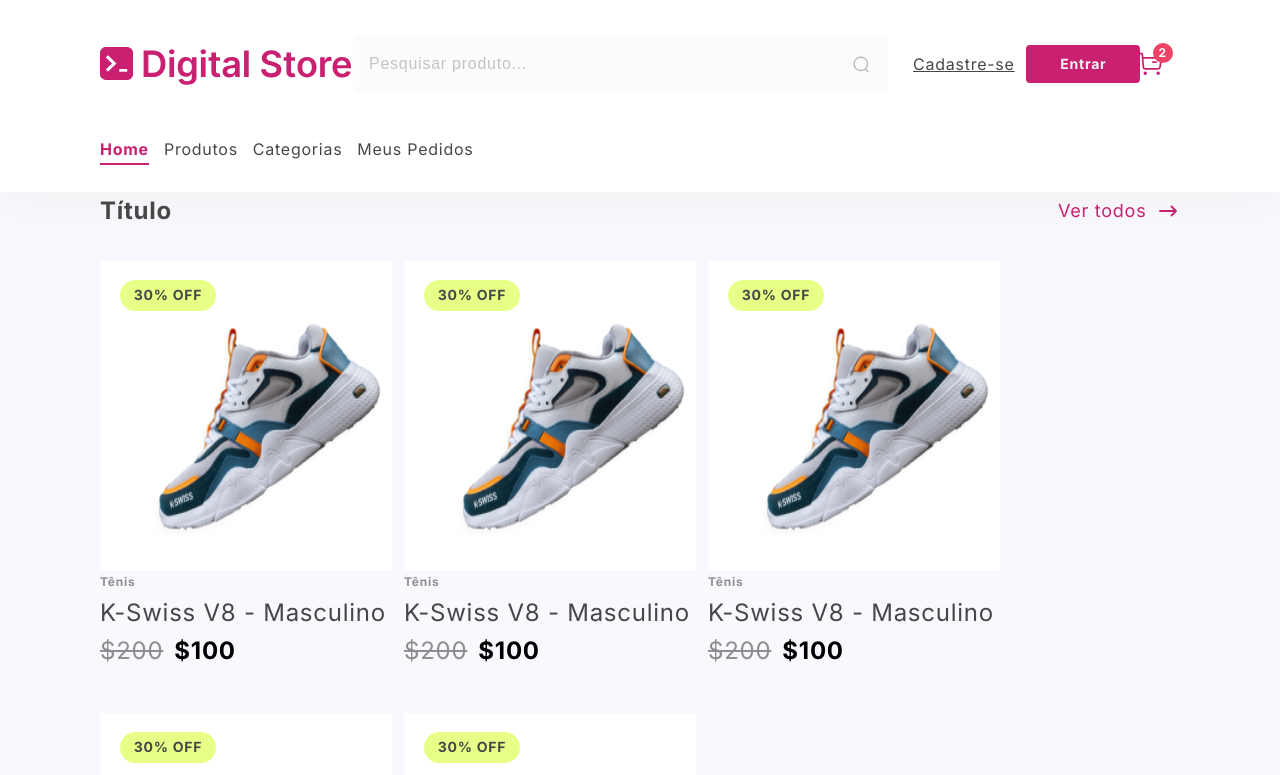
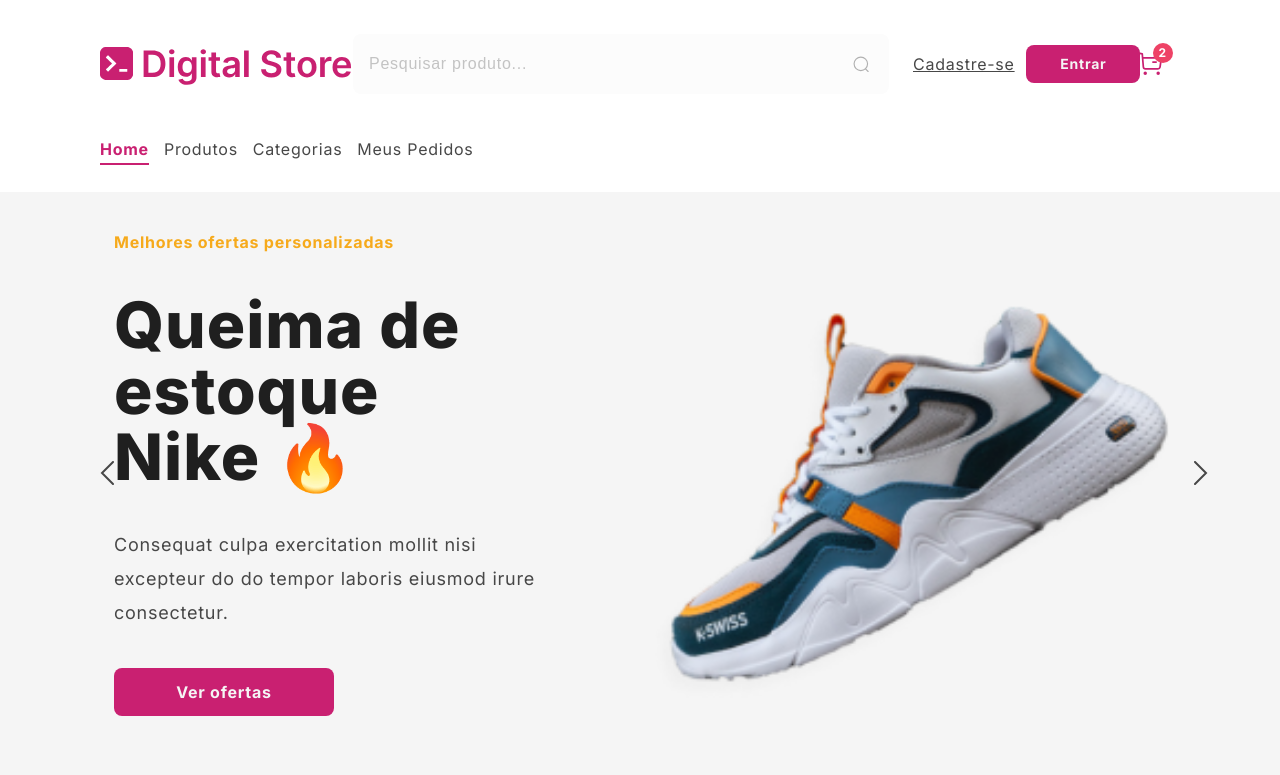
Before and after one commit to fcooantonio/iel-digital-store, a React (Vite) app: page / in a window 1280 px wide. Shown: the top 775 px of the page. Built offline with nearby package versions, Linux system fonts and the light colour scheme.

Commit message:
gallery component base layout done

```diff
--- /dev/null
+++ b/src/components/Gallery.jsx
@@ -0,0 +1,130 @@
+import styled from "styled-components";
+import shoe from "../assets/shoe.png";
+import arrowleft from "../assets/arrow-left.svg";
+import arrowright from "../assets/arrow-right.svg";
+import { Link } from "react-router-dom";
+const Gallery = () => {
+    return (
+        <GalleryContainer>
+            <div>
+                <img src={arrowleft} alt="" />
+                <div>
+                    <div>
+                        <p>
+                            Melhores ofertas personalizadas
+                        </p>
+                        <p>
+                            Queima de estoque Nike 🔥
+                        </p>
+                        <p>
+                            Consequat culpa exercitation mollit nisi excepteur do do tempor laboris eiusmod irure consectetur.
+                        </p>
+                        <Link>Ver ofertas</Link>
+                    </div>
+                    <img src={shoe} alt="" />
+                </div>
+                <img src={arrowright} alt="" />
+            </div>
+            <div>
+                <span></span>
+                <span></span>
+                <span></span>
+                <span></span>
+            </div>
+        </GalleryContainer>
+    );
+}
+
+const GalleryContainer = styled.section`
+    width: 100%;
+    height: 680px;
+    padding: 0 100px;
+    display: flex;
+    align-items: center;
+    justify-content: space-between;
+    flex-direction: column;
+    background-color: var(--color-light-gray-three);
+    & div:nth-child(1) {
+        width: 100%;
+        height: 100%;
+        display: flex;
+        align-items: center;
+        justify-content: space-between;
+        & > img {
+            cursor: pointer;
+        }
+        & div {
+            width: 100%;
+            height: 100%;
+            display: flex;
+            align-items: center;
+            justify-content: space-between;
+            & div {
+                width: 540px;
+                display: flex;
+                align-items: flex-start;
+                justify-content: space-evenly;
+                flex-direction: column;
+                & p:nth-child(1) {
+                    font-size: 1rem;
+                    font-weight: 700;
+                    line-height: 24px;
+                    letter-spacing: 0.75px;
+                    text-align: left;
+                    color: var(--color-warning);
+                }
+                & p:nth-child(2) {
+                    font-size: 4rem;
+                    font-weight: 800;
+                    line-height: 66px;
+                    letter-spacing: 1px;
+                    text-align: left;
+                    color: var(--color-dark-gray-one);
+                }
+                & p:nth-child(3) {
+                    font-size: 1.125rem;
+                    font-weight: 400;
+                    line-height: 34px;
+                    letter-spacing: 0.75px;
+                    text-align: left;
+                    color: var(--color-dark-gray-two);
+                }
+                & a {
+                    display: flex;
+                    align-items: center;
+                    justify-content: center;
+                    width: 220px;
+                    height: 48px;
+                    border-radius: 8px;
+                    background-color: var(--color-primary);
+                    font-size: 1rem;
+                    font-weight: 700;
+                    line-height: 24px;
+                    letter-spacing: 0.75px;
+                    text-align: center;
+                    color: var(--color-light-gray-three);
+                }
+            }
+            & img {
+                width: fit-content;
+                height: 100%;
+            }
+        }
+    }
+    & div:nth-child(2) {
+        width: 78px;
+        display: flex;
+        align-items: center;
+        justify-content: space-between;
+        margin: 53px 0;
+        & span {
+            width: 12px;
+            height: 12px;
+            background-color: var(--color-primary);
+            border-radius: 50%;
+            cursor: pointer;
+        }
+    }
+`;
+
+export default Gallery;
--- a/src/components/GlobalStyles.jsx
+++ b/src/components/GlobalStyles.jsx
@@ -69,11 +69,14 @@ const GlobalStyle = createGlobalStyle`
         text-decoration: none;
     }
 
+    html, body {
+        overflow-x: hidden;
+    }
+
     body {
         width: 100vw;
         font-family: 'Inter', sans-serif;
         background-color: #F9F8FE;
-        overflow-x: hidden;
     }
 
     a {
--- a/src/components/Header.jsx
+++ b/src/components/Header.jsx
@@ -100,7 +100,7 @@ const HeaderContainer = styled.header`
                 }
                 &:nth-child(2) {
                     width: 114px;
-                    border-radius: 4px;
+                    border-radius: 8px;
                     padding: 8px 0;
                     color: var(--color-light-gray-three);
                     background-color: var(--color-primary);
--- a/src/components/ProductCard.jsx
+++ b/src/components/ProductCard.jsx
@@ -25,10 +25,10 @@ const ProductContainer = styled.li`
     align-items: flex-start;
     justify-content: flex-start;
     flex-direction: column;
+    cursor: pointer;
     & img {
         width: 100%;
         height: 320px;
-        cursor: pointer;
         background-color: var(--color-white);
     }
     & > span {
--- a/src/components/ProductListing.jsx
+++ b/src/components/ProductListing.jsx
@@ -4,6 +4,11 @@ import ProductCard from "./ProductCard";
 const ProductListing = () => {
     return (
         <ProductListingContainer>
+            <ProductCard />
+            <ProductCard />
+            <ProductCard />
+            <ProductCard />
+            <ProductCard />
             <ProductCard />
             <ProductCard />
             <ProductCard />
--- a/src/components/Section.jsx
+++ b/src/components/Section.jsx
@@ -3,11 +3,11 @@ import styled from "styled-components";
 import arrow from '../assets/arrow.svg';
 import ProductListing from "./ProductListing";
 
-const Section = () => {
+const Section = ({...props}) => {
     return (
         <SectionContainer>
             <div>
-                <h3>Título</h3>
+                <h3>{props.title}</h3>
                 <div>
                     <Link>Ver todos</Link>
                     <img src={arrow} alt="" />
@@ -25,18 +25,21 @@ const SectionContainer = styled.section`
     align-items: center;
     justify-content: center;
     flex-direction: column;
+    margin: 38px 0;
     div {
         width: 100%;
         display: flex;
         align-items: center;
         justify-content: space-between;
         & h3 {
+            width: 100%;
             color: var(--color-dark-gray-two);
             font-size: 1.5rem;
             font-weight: 700;
             line-height: 38px;
             letter-spacing: 0.75px;
-            text-align: center;
+            text-align: ${props => props.align};
+            color: ${props => props.color};
         }
         & div {
             width: 122px;
@@ -44,6 +47,10 @@ const SectionContainer = styled.section`
             align-items: center;
             justify-content: space-between;
             cursor: pointer;
+            z-index: 1;
+            position: relative;
+            top: 0;
+            right: 0;
             & a {
                 min-width: fit-content;
                 font-size: 1.125rem;
--- a/src/pages/HomePage.jsx
+++ b/src/pages/HomePage.jsx
@@ -1,10 +1,12 @@
 import styled from "styled-components";
 import Section from "../components/Section";
+import Gallery from "../components/Gallery";
 
 const HomePage = () => {
     return (
         <HomeContainer>
-            <Section />
+            <Gallery />
+            <Section title="Text" align="center" color="red"/>
         </HomeContainer>
     );
 }
```
Also changed, not shown: src/assets/arrow-left.svg (added), src/assets/arrow-right.svg (added).
